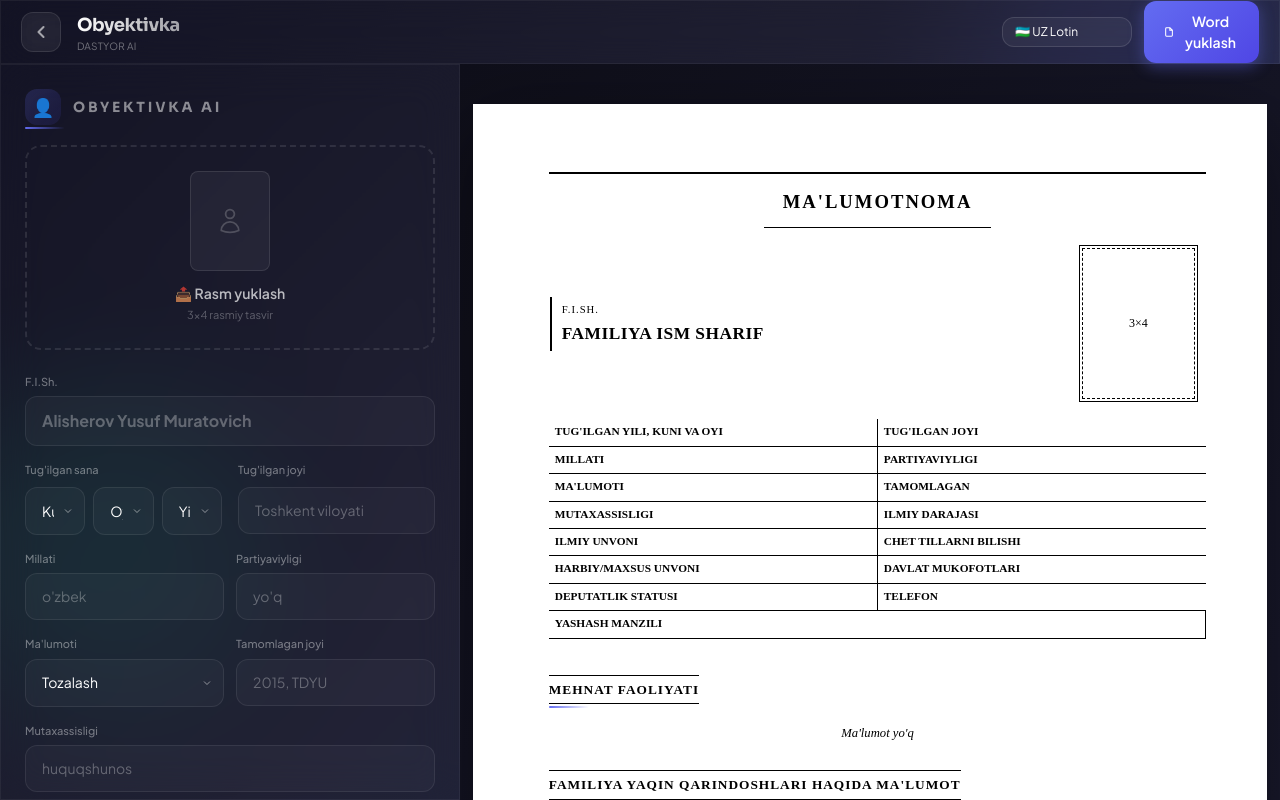
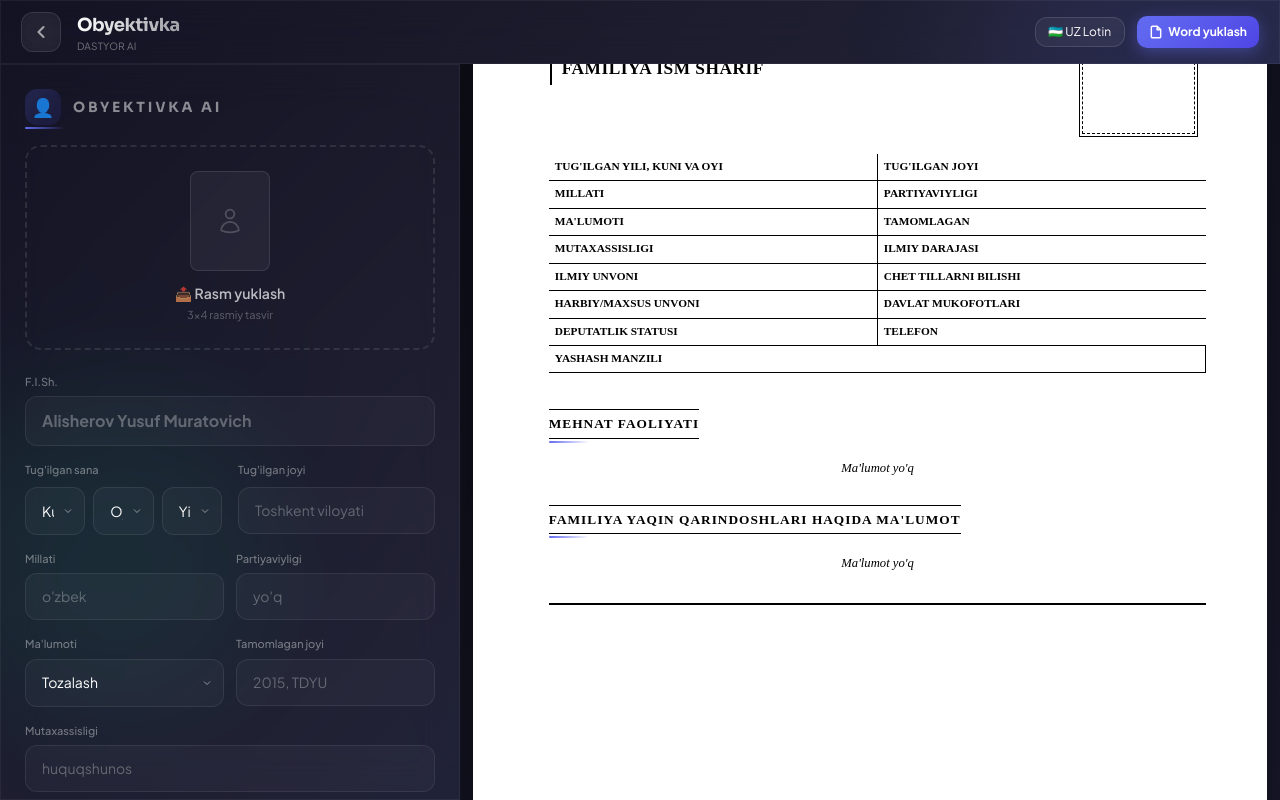
Before and after one commit to dasturchi-cu/dastyor-AI, a plain HTML site: page webapp/obyektivka.html in a window 1280 px wide. Drawn offline with nearby package versions, Linux system fonts and the light colour scheme.

```diff
--- a/webapp/obyektivka.html
+++ b/webapp/obyektivka.html
@@ -383,15 +383,16 @@
                 <option value="en">🇬🇧 English</option>
                 <option value="ru">🇷🇺 Русский</option>
             </select>
-            <button id="mobileViewToggle" onclick="toggleMobileView()" class="hidden md:hidden px-4 py-2.5 glass-light rounded-xl font-semibold text-sm hover:bg-white/10 transition-all btn-toggle-mobile">
-                <span data-i18n="obv_preview">Ko'rish</span>
+            <button id="mobileViewToggle" onclick="toggleMobileView()" style="display: none; width: 36px; height: 36px; border-radius: 10px; align-items: center; justify-content: center; font-size: 16px; background: rgba(255,255,255,0.06); border: 1px solid rgba(255,255,255,0.12); cursor: pointer; transition: background 0.2s; flex-shrink: 0;" class="btn-toggle-mobile">
+                👁️
             </button>
-            <button onclick="exportWord()" class="btn-primary" id="btnWord">
-                <svg width="16" height="16" viewBox="0 0 24 24" fill="none" stroke="currentColor" stroke-width="2.5">
+            <button onclick="exportWord()" class="btn-primary" id="btnWord" style="padding: 7px 12px; border-radius: 10px; font-weight: 700; font-size: 12px; white-space: nowrap; flex-shrink: 0; display:flex; gap:5px; align-items:center;">
+                <svg width="14" height="14" viewBox="0 0 24 24" fill="none" stroke="currentColor" stroke-width="2.5">
                     <path d="M14 2H6a2 2 0 0 0-2 2v16a2 2 0 0 0 2 2h12a2 2 0 0 0 2-2V8z"/>
                     <polyline points="14 2 14 8 20 8"/>
                 </svg>
-                <span data-i18n="btn_export_word">Word yuklab olish</span>
+                <span class="lbl-long" data-i18n="btn_export_word">Word yuklab olish</span>
+                <span class="lbl-short hidden" data-i18n="cv_btn_pdf_short">Word</span>
             </button>
         </div>
     </header>
@@ -567,8 +568,8 @@
         </div>
 
         <!-- PREVIEW PANE -->
-        <div id="previewPane" class="hidden md:flex preview-pane scroller">
-            <div class="cv-canvas-wrapper" id="previewScaleWrapper">
+        <div id="previewPane" class="hidden md:flex preview-pane scroller flex-col pb-20 items-center w-full">
+            <div class="cv-canvas-wrapper" id="previewScaleWrapper" style="margin-top:20px; margin-bottom: 20px;">
                 <div class="tpl-oby" id="cv-box"></div>
             </div>
         </div>
```
